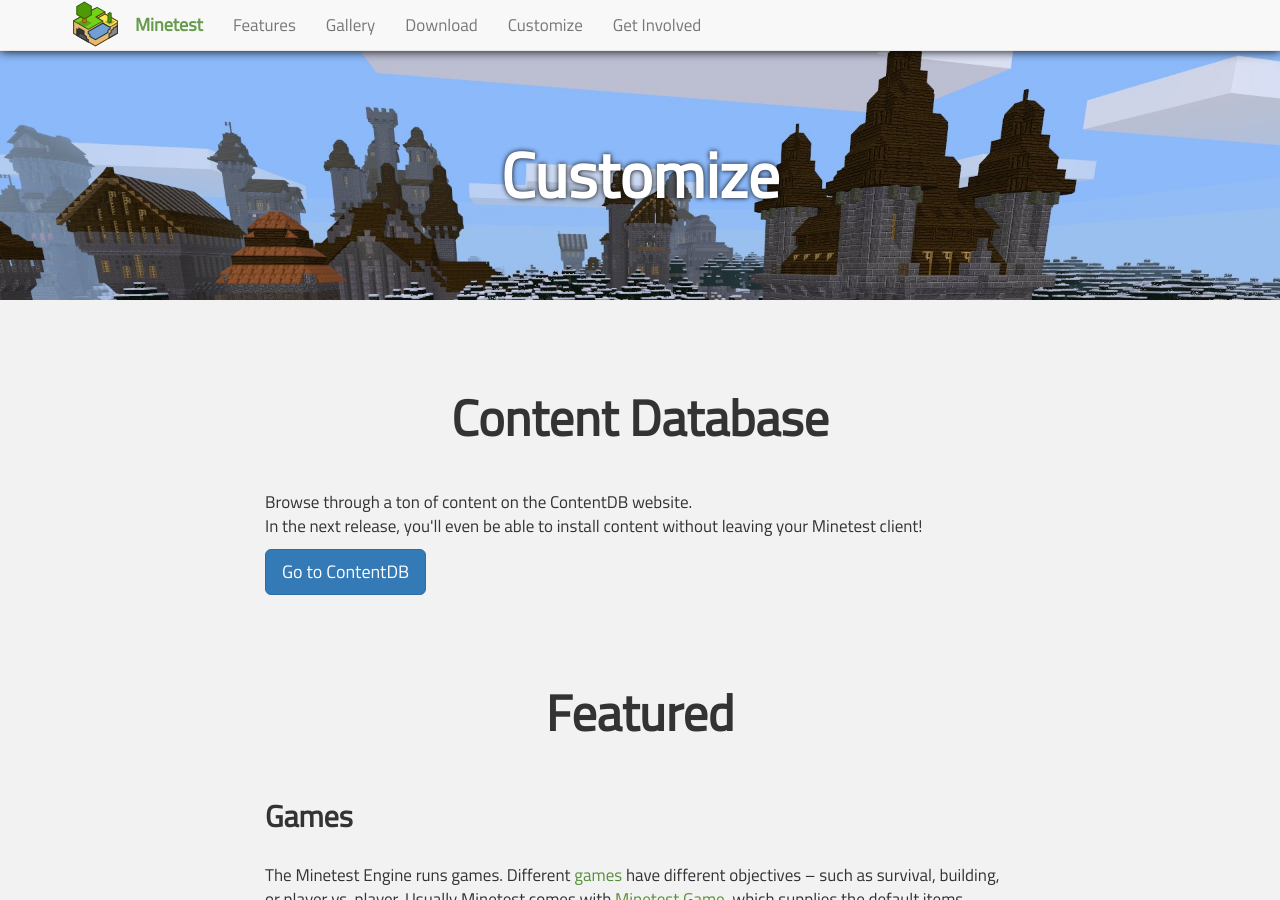
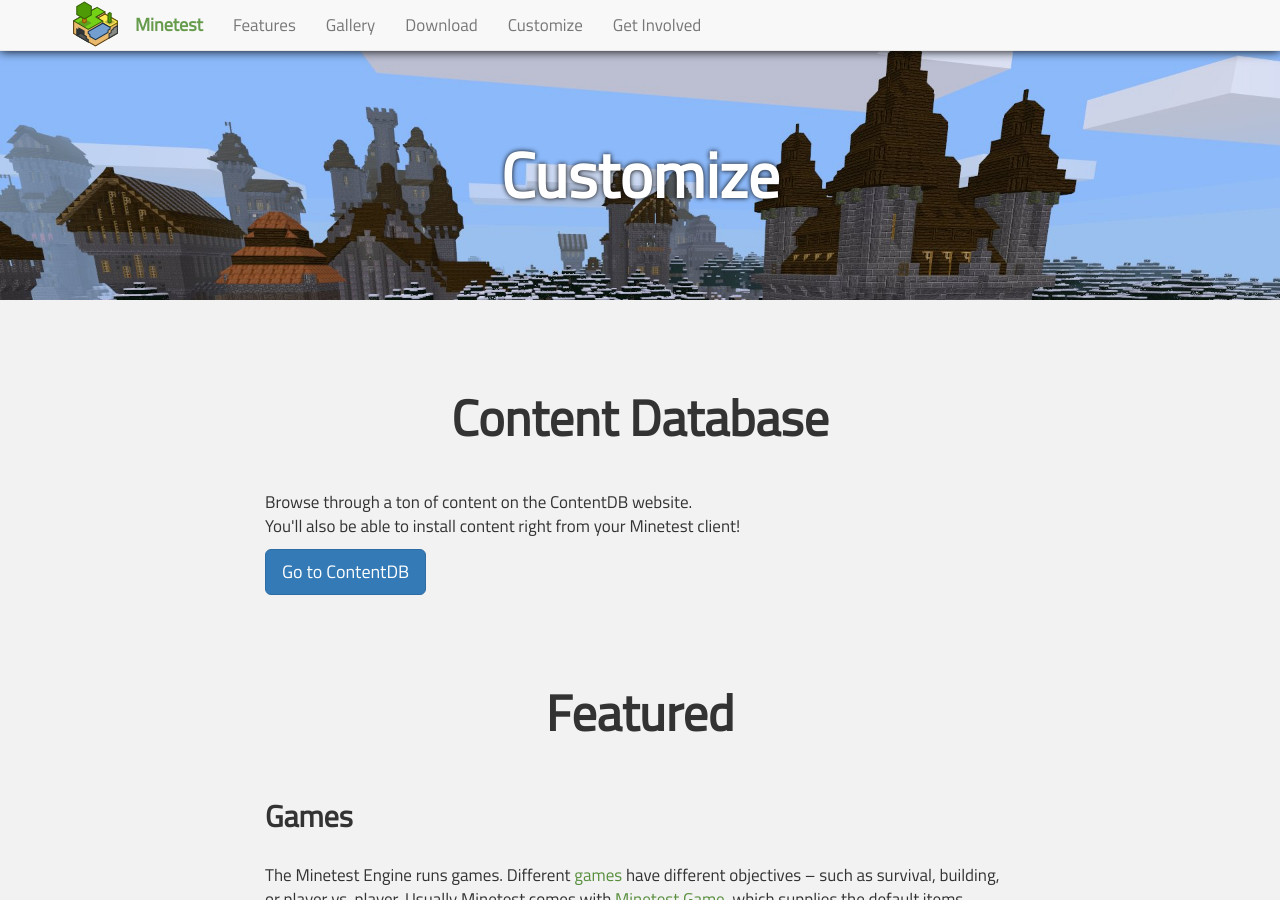
Before and after one commit to minetest/minetest.github.io, a Jekyll site: the page built from customize.html, in a window 1280 px wide and 900 px high. Built offline with Jekyll 4.4.1, drawn with Linux system fonts in a browser that asks for light colours; comment, search, counter and statistics services are not loaded.

Commit message:
customize.html: Fix outdated intro
Closes #162

```diff
--- a/customize.html
+++ b/customize.html
@@ -13,8 +13,7 @@ redirect_from:
 
 <p>
   Browse through a ton of content on the ContentDB website.<br>
-  In the next release, you'll even be able to install content without
-  leaving your Minetest client!
+  You'll also be able to install content right from your Minetest client!
 </p>
 
 <p>
```
